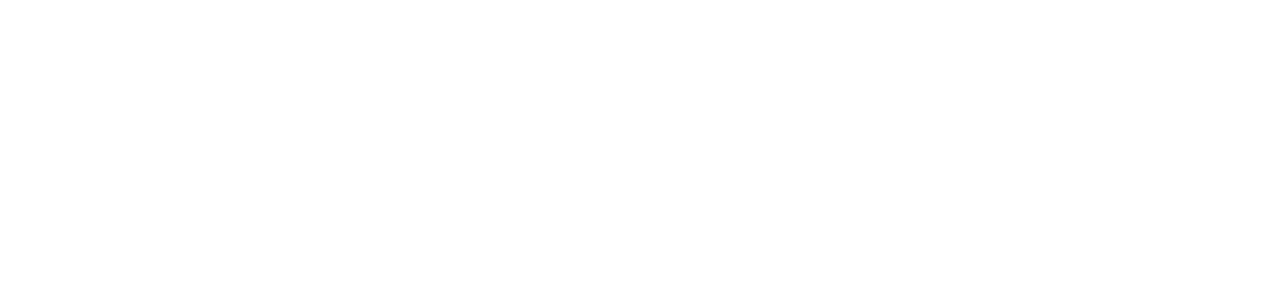
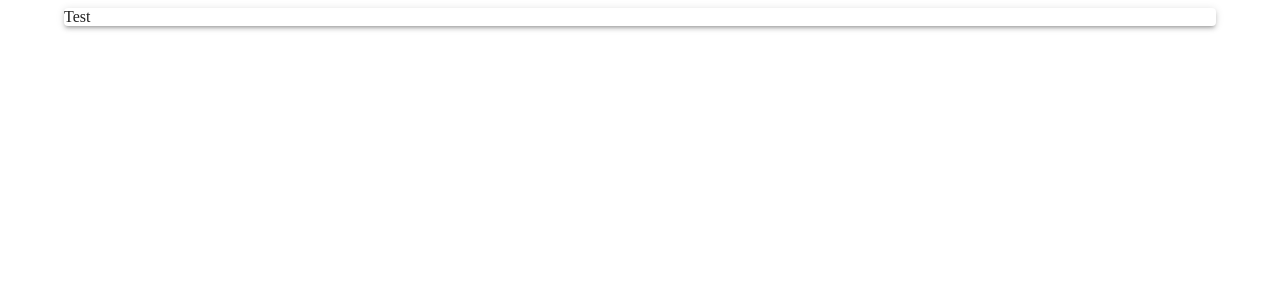
Before and after one commit to Marcin99b/CapitalistGame, a React (Create React App) app in the folder capitalist-game/: page / in a window 1280 px wide. Shown: the top 300 px of the page. Built offline with nearby package versions, Linux system fonts and the light colour scheme.

Commit message:
package json

```diff
--- a/capitalist-game/package.json
+++ b/capitalist-game/package.json
@@ -3,6 +3,9 @@
   "version": "0.1.0",
   "private": true,
   "dependencies": {
+    "@emotion/react": "^11.10.5",
+    "@emotion/styled": "^11.10.5",
+    "@mui/material": "^5.11.4",
     "@testing-library/jest-dom": "^5.14.1",
     "@testing-library/react": "^13.0.0",
     "@testing-library/user-event": "^13.2.1",
--- a/capitalist-game/src/App.tsx
+++ b/capitalist-game/src/App.tsx
@@ -1,7 +1,12 @@
+import { Container, Paper } from "@mui/material";
 import React, { FC } from "react";
 
 const App: FC = () => {
-  return <div className="App"></div>;
+  return (
+    <Container>
+      <Paper elevation={3}>Test</Paper>
+    </Container>
+  );
 };
 
 export default App;
```
Also changed, not shown: capitalist-game/src/logo.svg (deleted), 1 other file (tests, documents, lock files or other folders).
